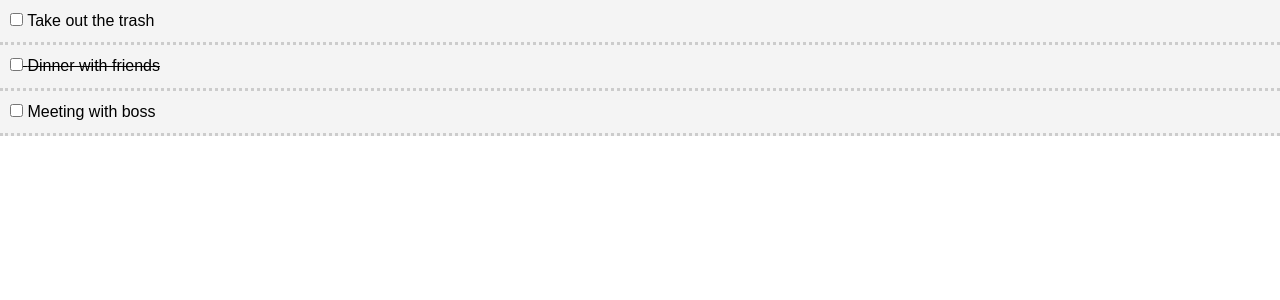
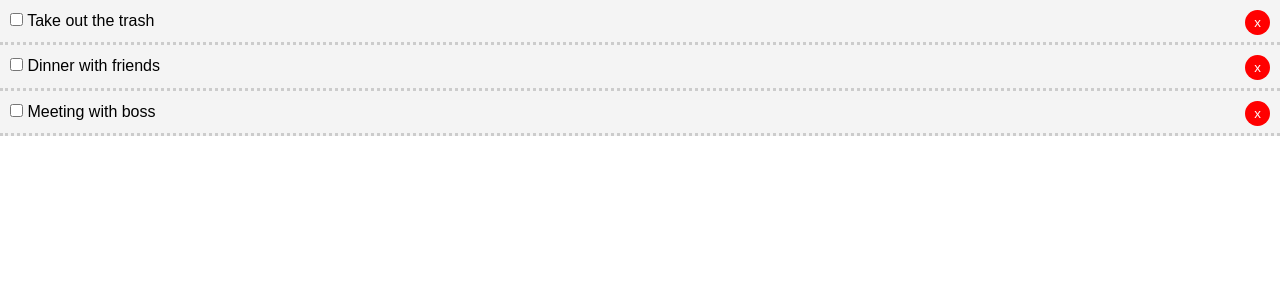
Before and after one commit to derekjbell/Todo-List-Web-App, a React (Create React App) app: page / in a window 1280 px wide. Shown: the top 300 px of the page. Built offline with nearby package versions, Linux system fonts and the light colour scheme.

Commit message:
delTodo deletes items off list when you select the 'x' button

```diff
--- a/src/App.js
+++ b/src/App.js
@@ -13,7 +13,7 @@
       {
         id: 2,
         title: 'Dinner with friends',
-        completed: true
+        completed: false
       },
       {
         id: 3,
@@ -23,19 +23,25 @@
     ]
   }
 
+// Toggles checkbox boolean value
   checkComplete = (id) => {
     this.setState ({ todos: this.state.todos.map(todo => {
       if(todo.id === id) {
         todo.completed = !todo.completed
       }
       return todo;
-    })})
+    }) })
   }
+
+// Delete Todo item from list
+delTodo = (id) => {
+  this.setState({ todos: [...this.state.todos.filter(todo => todo.id !== id)]});
+}
 
   render() {
     return (
       <div className="App">
-        <Todos todos={this.state.todos} checkComplete={this.checkComplete}/>
+        <Todos todos={this.state.todos} checkComplete={this.checkComplete} delTodo={this.delTodo}/>
       </div>
     );
   }
--- a/src/components/TodoItem.js
+++ b/src/components/TodoItem.js
@@ -18,16 +18,27 @@
        <p>
         <input type="checkbox" onChange={this.props.checkComplete.bind(this, id)}/> {' '}
         { title }
+        <button onClick={this.props.delTodo.bind(this, id)} style={btnStyle}>x</button>
       </p>
       </div>
     )
   }
 }
 
+// PropTypes
 TodoItem.propTypes = {
 todo: PropTypes.object.isRequired
 }
 
+const btnStyle = {
+  background: '#ff0000',
+  color: '#fff',
+  border: 'none',
+  padding: '5px 9px',
+  borderRadius: '50%',
+  cursor: 'pointer',
+  float: 'right'
+}
 
 
 export default TodoItem
--- a/src/components/Todos.js
+++ b/src/components/Todos.js
@@ -6,7 +6,7 @@
 
   render() {
     return this.props.todos.map((todo) => (
-      <TodoItem key={todo.id} todo={todo} checkComplete={this.props.checkComplete}/>
+      <TodoItem key={todo.id} todo={todo} checkComplete={this.props.checkComplete} delTodo={this.props.delTodo}/>
     ));
   }
 }
```
Also changed, not shown: src/components/layout/Header.js (added, +11 -0 lines).
